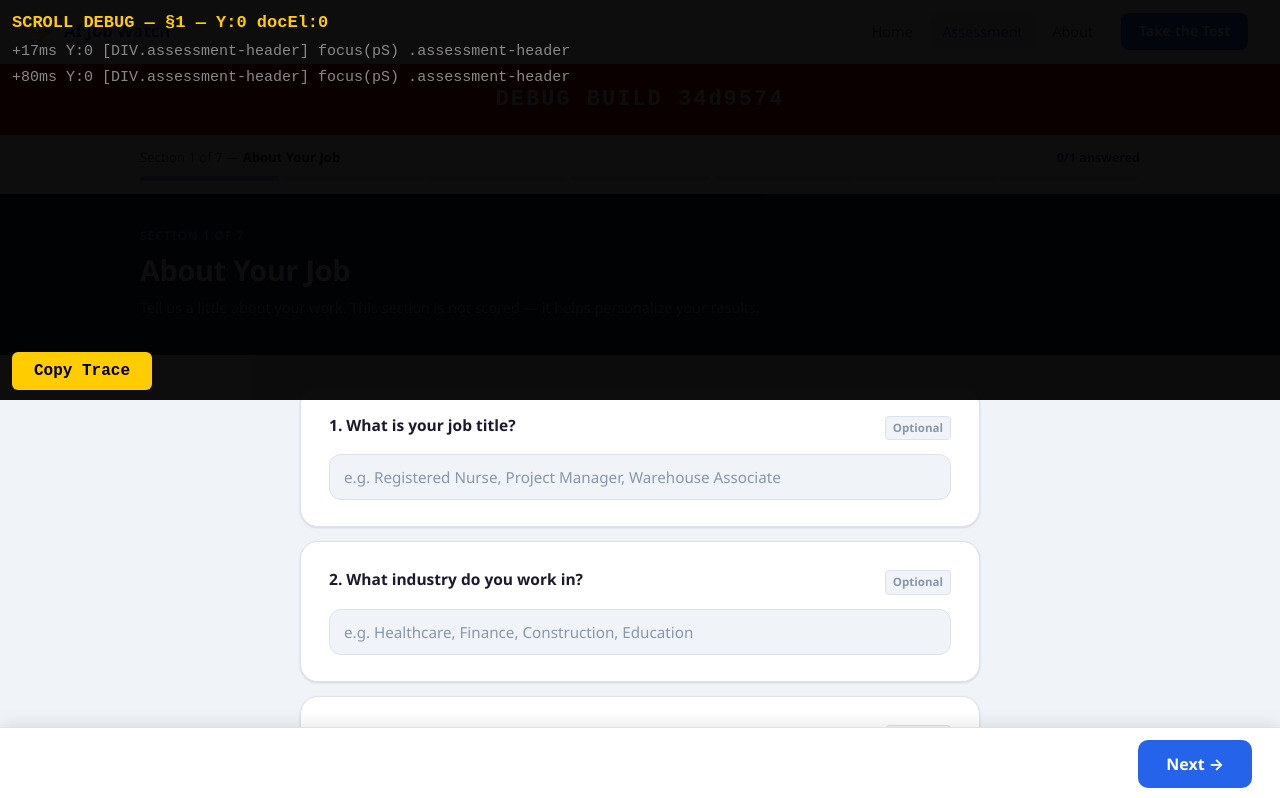
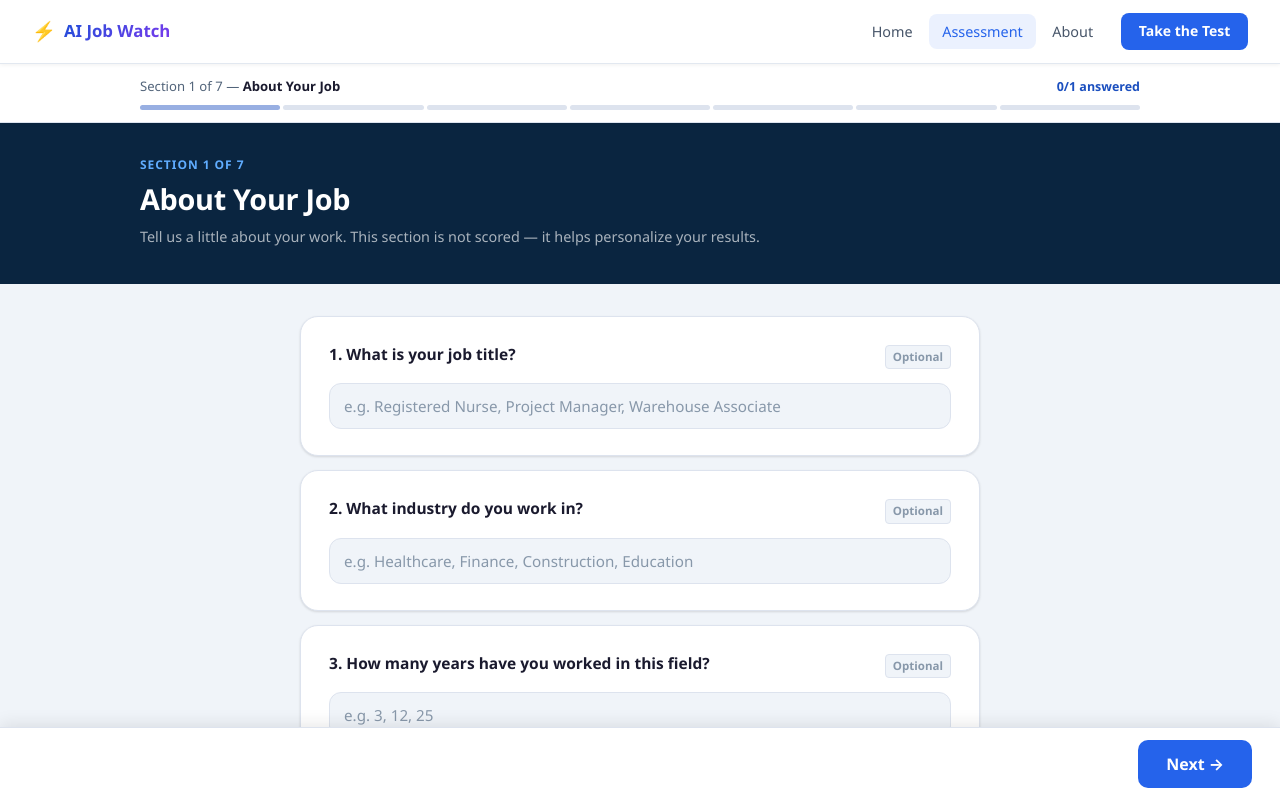
Before and after one commit to spanishgrantlee-hue/ai-job-watch, a React (Vite) app: page /assessment in a window 1280 px wide. Shown: the top 798 px of the page. Built offline with nearby package versions, Linux system fonts and the light colour scheme.

Commit message:
Remove diagnostic debug panel and restore clean production build

```diff
--- a/src/pages/Assessment.jsx
+++ b/src/pages/Assessment.jsx
@@ -6,38 +6,12 @@ import { sections, getQuestionsForSection } from '../utils/questions';
 
 const TOTAL_SECTIONS = sections.length;
 
-// Lightweight snapshot of the values that matter for the mobile scroll debug overlay.
-function captureScrollState() {
-  return {
-    winY:      Math.round(window.scrollY),
-    docElTop:  Math.round(document.documentElement.scrollTop),
-    bodyTop:   Math.round(document.body.scrollTop),
-  };
-}
-
 export default function Assessment() {
   const [currentSection, setCurrentSection] = useState(1);
   const [errors, setErrors] = useState({});
-  const [scrollDebug, setScrollDebug] = useState(null);
-  const [scrollTimeline, setScrollTimeline] = useState([]);
   const { answers, setAnswers } = useAnswers();
   const navigate = useNavigate();
   const headerRef = useRef(null);
-  const scrollLogRef = useRef([]);
-  const sectionT0Ref = useRef(performance.now());
-  const logRef = useRef(null);
-
-  // Updated every render so prototype patches always call the latest closure.
-  logRef.current = (msg, isRed = false) => {
-    const t = `+${Math.round(performance.now() - sectionT0Ref.current)}ms`;
-    const ae = document.activeElement;
-    const aeStr = ae
-      ? `${ae.tagName}${ae.className ? '.' + String(ae.className).split(' ')[0] : ''}${ae.id ? '#' + ae.id : ''}`
-      : 'none';
-    const entry = { t, y: Math.round(window.scrollY), ae: aeStr, msg, isRed };
-    scrollLogRef.current = [...scrollLogRef.current, entry].slice(-10);
-    setScrollTimeline([...scrollLogRef.current]);
-  };
 
   const sectionData = sections.find(s => s.id === currentSection);
   const sectionQuestions = getQuestionsForSection(currentSection);
@@ -97,8 +71,6 @@ export default function Assessment() {
       // Move focus to the section heading so the Next/Back button loses its
       // focus context. preventScroll ensures this focus call doesn't scroll.
       headerRef.current?.focus({ preventScroll: true });
-
-      setScrollDebug(captureScrollState());
     }
 
     resetScroll();
@@ -109,59 +81,6 @@ export default function Assessment() {
       cancelAnimationFrame(raf);
       clearTimeout(timer);
     };
-  }, [currentSection]);
-
-  // Keep overlay live as the user scrolls manually within a section.
-  useEffect(() => {
-    const update = () => setScrollDebug(captureScrollState());
-    update();
-    document.addEventListener('scroll', update, { passive: true, capture: true });
-    return () => document.removeEventListener('scroll', update, { capture: true });
-  }, []);
-
-  // Patch scrollIntoView and focus once so every call is captured in the trace.
-  useEffect(() => {
-    const origSIV = Element.prototype.scrollIntoView;
-    Element.prototype.scrollIntoView = function(opts) {
-      const cls = String(this.className || '').split(' ')[0] || this.tagName;
-      logRef.current?.(`scrollIntoView .${cls}`, true);
-      return origSIV.call(this, opts);
-    };
-
-    const origFocus = HTMLElement.prototype.focus;
-    HTMLElement.prototype.focus = function(opts) {
-      const id = this.id || String(this.className || '').split(' ')[0] || this.tagName;
-      const label = opts?.preventScroll ? `focus(pS) .${id}` : `FOCUS .${id}`;
-      logRef.current?.(label, !opts?.preventScroll);
-      return origFocus.call(this, opts);
-    };
-
-    return () => {
-      Element.prototype.scrollIntoView = origSIV;
-      HTMLElement.prototype.focus = origFocus;
-    };
-  }, []);
-
-  // Sample scrollY every animation frame for 700ms after each section change.
-  useEffect(() => {
-    scrollLogRef.current = [];
-    setScrollTimeline([]);
-    let prevY = Math.round(window.scrollY);
-    let rafId;
-
-    function sample() {
-      const y = Math.round(window.scrollY);
-      if (y !== prevY) {
-        logRef.current?.(`SCROLL ${prevY}→${y}`, true);
-        prevY = y;
-      }
-      if (Math.round(performance.now() - sectionT0Ref.current) < 700) {
-        rafId = requestAnimationFrame(sample);
-      }
-    }
-
-    rafId = requestAnimationFrame(sample);
-    return () => cancelAnimationFrame(rafId);
   }, [currentSection]);
 
   function handleNext() {
@@ -178,7 +97,6 @@ export default function Assessment() {
       navigate('/results');
     } else {
       document.activeElement?.blur();
-      sectionT0Ref.current = performance.now();
       setCurrentSection(s => s + 1);
       setErrors({});
     }
@@ -186,74 +104,12 @@ export default function Assessment() {
 
   function handleBack() {
     document.activeElement?.blur();
-    sectionT0Ref.current = performance.now();
     setCurrentSection(s => s - 1);
     setErrors({});
   }
 
   return (
     <div className="assessment-page">
-
-      {/* ── TEMPORARY VERSION BANNER — remove before ship ── */}
-      <div style={{
-        background: '#cc0000', color: '#ffffff', fontFamily: 'monospace',
-        fontSize: '22px', fontWeight: 'bold', textAlign: 'center',
-        padding: '18px 12px', letterSpacing: '2px', zIndex: 100000,
-      }}>
-        DEBUG BUILD 34d9574
-      </div>
-      {/* ── END VERSION BANNER ── */}
-
-      {/* ── TEMPORARY MOBILE DEBUG PANEL — remove before ship ── */}
-      <div style={{
-        position: 'fixed', top: 0, left: 0, right: 0, height: '50vh',
-        zIndex: 99999, background: 'rgba(0,0,0,0.95)', color: '#00ff88',
-        fontFamily: 'monospace', fontSize: '15px', lineHeight: '1.55',
-        padding: '10px 12px', boxSizing: 'border-box',
-        display: 'flex', flexDirection: 'column', gap: '4px',
-        pointerEvents: 'none',
-      }}>
-        {/* Header row */}
-        <div style={{ color: '#ffcc00', fontWeight: 'bold', fontSize: '17px', flexShrink: 0 }}>
-          SCROLL DEBUG — §{currentSection} — Y:{scrollDebug?.winY ?? '…'} docEl:{scrollDebug?.docElTop ?? '…'}
-        </div>
-
-        {/* Event log */}
-        <div style={{ flex: 1, overflowY: 'auto', display: 'flex', flexDirection: 'column', gap: '2px' }}>
-          {scrollTimeline.length === 0
-            ? <div style={{ color: '#555' }}>no events yet (last 10 shown)</div>
-            : scrollTimeline.map((e, i) => (
-              <div key={i} style={{
-                color: e.isRed ? '#ff5555' : '#888888',
-                wordBreak: 'break-all',
-              }}>
-                {e.t} Y:{e.y} [{e.ae}] {e.msg}
-              </div>
-            ))
-          }
-        </div>
-
-        {/* Copy button — needs pointer events */}
-        <button
-          onClick={() => {
-            const lines = [
-              `Section:${currentSection} scrollY:${scrollDebug?.winY ?? '?'} docEl:${scrollDebug?.docElTop ?? '?'}`,
-              '---',
-              ...scrollTimeline.map(e => `${e.t} Y:${e.y} [${e.ae}] ${e.msg}`),
-            ];
-            navigator.clipboard?.writeText(lines.join('\n')).catch(() => {});
-          }}
-          style={{
-            pointerEvents: 'auto', flexShrink: 0, alignSelf: 'flex-start',
-            padding: '10px 22px', background: '#ffcc00', color: '#000',
-            border: 'none', borderRadius: '6px', fontSize: '16px',
-            fontWeight: 'bold', cursor: 'pointer',
-          }}
-        >
-          Copy Trace
-        </button>
-      </div>
-      {/* ── END DEBUG PANEL ── */}
 
       <Helmet>
         <title>AI Job Risk Assessment | AI Job Watch</title>
```
